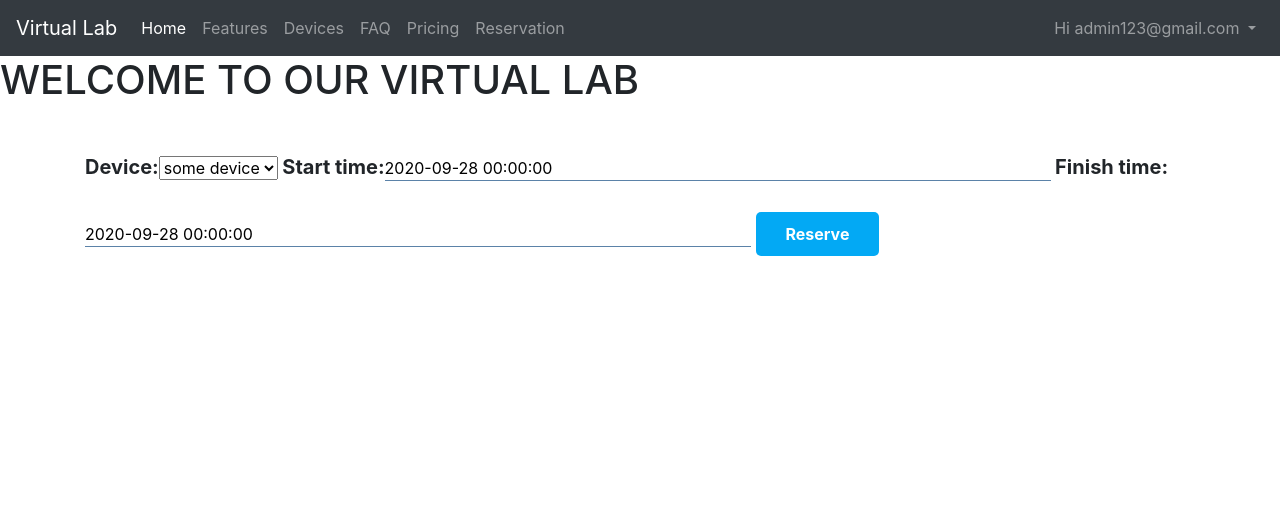
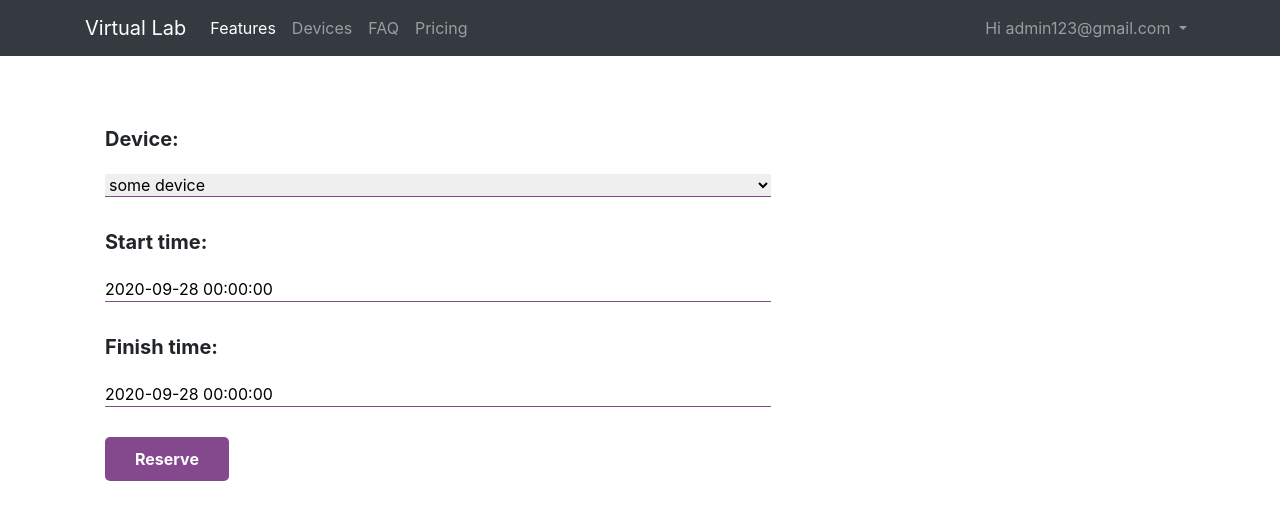
Before and after one commit to MarwaAbdelbasit/virtual-lab, a Django app: page /app/Reservation/ in a window 1280 px wide. Shown: the top 520 px of the page. Run offline with Django 3.2, Linux system fonts and the light colour scheme; a user stored in the database is signed in; data comes from the database, SQL or seed files in the repository; both versions use the stored data as it was after the commit; some libraries are stand-ins or nearby versions.

Commit message:
optimized home page, student interface

```diff
--- a/app/forms.py
+++ b/app/forms.py
@@ -117,3 +117,11 @@ class ReserveForm(forms.ModelForm):
     class Meta:
         model = Reservation
         fields = ('Device', 'Start_time', 'Finish_time')
+
+
+
+# experiment form
+class ExperimentsForm(forms.ModelForm):
+    class Meta:
+        model = Experiments
+        fields = ('title', 'description', 'experiment_id', 'device_name', 'duration')
--- a/app/models.py
+++ b/app/models.py
@@ -65,6 +65,14 @@ class User(AbstractBaseUser):
     faculty = models.CharField(max_length=100)
     country = models.CharField(max_length=30)
     date_of_birth = models.DateField(verbose_name="date of birth", auto_now=False, auto_now_add=False, null=True)
+    STUDENT = 'S'
+    INSTITUTE = 'I'
+    user_types = [
+        (STUDENT, 'Student'),
+        (INSTITUTE, 'Institute'),
+    ]
+    type = models.CharField(max_length=1, choices=user_types, default=STUDENT)
+    Institute_id = models.IntegerField()
 
     timestamp = models.DateTimeField(auto_now_add=True)
     active = models.BooleanField(default=True) # can login
@@ -88,10 +96,10 @@ class User(AbstractBaseUser):
     def get_faculty(self):
         return self.faculty
 
-    # def get_date_of_birth(self):
-    #     if self.date_of_birth:
-    #         return self.date_of_birth
-    #     return self.email
+    def get_date_of_birth(self):
+        if self.date_of_birth:
+            return self.date_of_birth
+        return self.email
 
     def short_name(self):
         return self.email
@@ -101,6 +109,15 @@ class User(AbstractBaseUser):
 
     def has_module_perms(self, app_label):
         return True
+
+    def user_type(self):
+        is_student = True
+        is_institute_student = True
+        if (self.type == STUDENT) & (self.Institute_id == null):
+            return student
+        elif (self.type == 'INSTITUTE'):
+            self.USERNAME_FIELD = 'Institute_id'
+            return is_institute_student
 
     @property
     def is_staff(self):
--- a/app/templates/app/Reserve.html
+++ b/app/templates/app/Reserve.html
@@ -2,7 +2,7 @@
 
 {% block content %}
   <div class="Reservation">
-    <form class="AddDevice_form" action="{% url 'app:Reservation' %}" method="post">
+    <form class="Reservation_form" action="{% url 'app:Reservation' %}" method="post">
       {% csrf_token %}
       {{ form }}
       <input type="submit" value="Reserve">
--- a/app/urls.py
+++ b/app/urls.py
@@ -13,5 +13,6 @@ urlpatterns = [
     path('Add/', views.AddQuestion, name='AddQuestion'),
     path('FAQ/', views.faq, name='faq'),
     path('Reservation/', views.Reservation, name='Reservation'),
-
+    path('student_interface/', views.student_interface, name='student_interface'),
+    path('experiment/', views.Experiment, name='Experiment'),
 ]
--- a/app/views.py
+++ b/app/views.py
@@ -4,12 +4,16 @@ from django.http import HttpResponse
 from django.shortcuts import render,redirect
 from django.utils.http import is_safe_url
 from . import forms
-from .forms import RegisterForm, LoginForm, AddDeviceForm, AddQForm,ReserveForm
+from .forms import RegisterForm, LoginForm, AddDeviceForm, AddQForm, ReserveForm, ExperimentsForm
 from django.contrib.auth import login, logout
 from .models import  *
 from django.contrib.auth.decorators import login_required
 
 # Create your views here.
+
+def student_interface(request):
+    return render(request, 'app/student_interface.html')
+
 def devices(request):
     devices = Devices.objects.all()
     experiments = Experiments.objects.all()
@@ -23,11 +27,12 @@ class Register_view(CreateView):
 
 class Login_view(FormView):
     form_class = LoginForm
-    success_url = '/app/devices.html'
+    success_url = '/app/student_interface.html'
     template_name = 'app/login.html'
 
     def form_valid(self, form):
         request = self.request
+        # success_url = '/app/dashboard/'
         next_ = request.GET.get('next')
         next_post = request.POST.get('next')
         redirect_path = next_ or next_post or None
@@ -96,3 +101,18 @@ def Reservation(request):
     else:
         form = ReserveForm()
     return render(request, 'app/Reserve.html', {'form': form})
+
+
+@login_required(login_url='/app/login/')
+def Experiment(request):
+    if request.method == 'POST':
+        form = ExperimentsForm(request.POST)
+        if form.is_valid():
+            # save experiment to db
+            instance_of_experiment = form.save(commit=False)
+            instance_of_experiment.user_exp = request.user
+            instance_of_experiment.save()
+            return redirect('home')
+    else:
+        form = ExperimentsForm()
+    return render(request, 'app/experiment.html', {'form': form})
--- a/assets/style.css
+++ b/assets/style.css
@@ -1,3 +1,8 @@
+/* colors */
+:root {
+  --purple-color: #83498c;
+}
+
 * {
   box-sizing: border-box;
   margin: 0;
@@ -31,14 +36,14 @@ input[type=submit]:focus {
   overflow: visible;
   padding: 5px 20px;
   border: none;
-  border-bottom: 1px solid #5B82A8;
+  border-bottom: 1px solid var(--purple-color);
 }
 
 .login_form input[type=submit] {
   border: none;
   padding: 10px 30px;
   font-weight: bold;
-  background-color: #03A9F4;
+  background-color: var(--purple-color);
   color: #fff;
   border-radius: 5px;
   margin: 20px 0 0 0;
@@ -70,7 +75,7 @@ input[type=submit]:focus {
 .register_form input[type=email],
 .register_form input[type=password] {
   border: none;
-  border-bottom: 1px solid #5B82A8;
+  border-bottom: 1px solid var(--purple-color);
   margin-bottom: 10px;
   width: 60%;
 }
@@ -79,7 +84,7 @@ input[type=submit]:focus {
   border: none;
   padding: 10px 30px;
   font-weight: bold;
-  background-color: #03A9F4;
+  background-color: var(--purple-color);
   color: #fff;
   border-radius: 5px;
   margin: 20px 0 0 0;
@@ -101,7 +106,7 @@ input[type=submit]:focus {
 .AddQ_form input[type=text],
 .AddQ_form textarea {
   border: none;
-  border-bottom: 1px solid #5B82A8;
+  border-bottom: 1px solid var(--purple-color);
   margin-bottom: 10px;
   width: 60%;
 }
@@ -110,7 +115,7 @@ input[type=submit]:focus {
   border: none;
   padding: 10px 30px;
   font-weight: bold;
-  background-color: #03A9F4;
+  background-color: var(--purple-color);
   color: #fff;
   border-radius: 5px;
   margin: 20px 0 0 0;
@@ -123,7 +128,7 @@ input[type=submit]:focus {
   border: none;
   padding: 10px 30px;
   font-weight: bold;
-  background-color: #03A9F4;
+  background-color: var(--purple-color);
   color: #fff;
   border-radius: 5px;
   margin-top: 40px;
@@ -137,7 +142,7 @@ input[type=submit]:focus {
   border: none;
   padding: 10px 30px;
   font-weight: bold;
-  background-color: #03A9F4;
+  background-color: var(--purple-color);
   color: #fff;
   border-radius: 5px;
   margin-top: 40px;
@@ -163,7 +168,7 @@ input[type=submit]:focus {
 .AddDevice_form input[type=number],
 .AddDevice_form textarea {
   border: none;
-  border-bottom: 1px solid #5B82A8;
+  border-bottom: 1px solid var(--purple-color);
   margin-bottom: 10px;
   width: 60%;
 }
@@ -173,8 +178,120 @@ input[type=submit]:focus {
   border: none;
   padding: 10px 30px;
   font-weight: bold;
-  background-color: #03A9F4;
+  background-color: var(--purple-color);
   color: #fff;
   border-radius: 5px;
   margin-top: 20px;
 }
+
+
+
+/* intro part of home page */
+.intro {
+  display: flex;
+  flex-direction: row;
+  align-items: flex-start;
+  justify-content: flex-start;
+}
+
+.intro .left a {
+  text-decoration: none;
+  background-color: var(--purple-color);
+  color: #fff;
+  padding: 10px 30px;
+  display: inline-block;
+  margin-top: 20px;
+  font-size: 20px;
+  border-radius: 5px;
+}
+
+.intro .left a:hover {
+  box-shadow: 0px 0px 10px 0px #999;
+}
+
+
+
+/* reservation form */
+.Reservation .Reservation_form {
+  display: flex;
+  flex-direction: column;
+  align-items: baseline;
+}
+
+.Reservation_form label {
+  margin: 20px;
+  font-size: 20px;
+  font-weight: bold;
+}
+
+.Reservation_form select,
+.Reservation_form input[type=text] {
+  border: none;
+  border-bottom: 1px solid var(--purple-color);
+  margin-bottom: 10px;
+  width: 60%;
+}
+
+.Reservation_form input[type=submit] {
+  border: none;
+  padding: 10px 30px;
+  font-weight: bold;
+  background-color: var(--purple-color);
+  color: #fff;
+  border-radius: 5px;
+  margin: 20px 0 0 0;
+}
+
+
+
+/* student interface */
+.myCard a {
+  text-decoration: none;
+  background-color: var(--purple-color);
+  color: #fff;
+  padding: 10px 30px;
+  display: inline-block;
+  margin-top: 20px;
+  font-size: 20px;
+  border-radius: 5px;
+}
+
+.myCard a:hover {
+  box-shadow: 0px 0px 10px 0px #999;
+  text-decoration: none;
+}
+
+
+
+/* experiment form */
+.experiment .experiment_form {
+  display: flex;
+  flex-direction: column;
+  align-items: baseline;
+}
+
+.experiment_form label {
+  margin: 20px;
+  font-size: 20px;
+  font-weight: bold;
+}
+
+.experiment_form input[type=text],
+.experiment_form input[type=number],
+.experiment_form textarea,
+.experiment_form select {
+  border: none;
+  border-bottom: 1px solid var(--purple-color);
+  margin-bottom: 10px;
+  width: 60%;
+}
+
+.experiment_form input[type=submit] {
+  border: none;
+  padding: 10px 30px;
+  font-weight: bold;
+  background-color: var(--purple-color);
+  color: #fff;
+  border-radius: 5px;
+  margin: 20px 0 0 0;
+}
--- a/templates/base_layout.html
+++ b/templates/base_layout.html
@@ -29,7 +29,6 @@
   </head>
   <body>
     {%include 'nav.html' %}
-    <h1>WELCOME TO OUR VIRTUAL LAB</h1>
     <div class="container mt-5">
       {% block content%}
       {% endblock %}
--- a/templates/nav.html
+++ b/templates/nav.html
@@ -1,5 +1,6 @@
 <nav class="navbar navbar-expand-lg navbar-dark bg-dark">
-  <a class="navbar-brand" href="#">Virtual Lab</a>
+  <div class="container">
+    <a class="navbar-brand" href="{% url 'home_page' %}">Virtual Lab</a>
     <button
       class="navbar-toggler"
       type="button"
@@ -17,9 +18,6 @@
     >
       <ul class="navbar-nav">
         <li class="nav-item active">
-        <a class="nav-link" href="#">Home <span class="sr-only">(current)</span></a>
-      </li>
-      <li class="nav-item">
           <a class="nav-link" href="#">Features</a>
         </li>
         <li class="nav-item">
@@ -31,10 +29,6 @@
         <li class="nav-item">
           <a class="nav-link" href="#">Pricing</a>
         </li>
-      <li class="nav-item">
-        <a href="{% url 'app:Reservation' %}" class="nav-link"> Reservation</a>
-      </li>
-
       </ul>
       <ul class="navbar-nav">
         {% if user.is_authenticated %}
@@ -68,4 +62,5 @@
         {% endif %}
       </ul>
     </div>
+  </div>
 </nav>
--- a/virtualLab/urls.py
+++ b/virtualLab/urls.py
@@ -5,9 +5,12 @@ from django.conf.urls.static import static  # allow us to say where the media ur
 from django.conf import settings
 from . import views
 
+# app_name = 'lab'
+
 urlpatterns = [
     path('admin/', admin.site.urls),
-    path('', views.home, name='home'),
+    path('', views.base_layout_view, name='home'),
+    path('home/', views.home_view, name = 'home_page'),
     path('app/', include('app.urls')),
 ]
 
--- a/virtualLab/views.py
+++ b/virtualLab/views.py
@@ -1,5 +1,9 @@
 from django.http import HttpResponse
 from django.shortcuts import render, redirect
 
-def home(request):
+def base_layout_view(request):
     return render(request, 'base_layout.html')
+
+# home page view
+def home_view(request):
+    return render(request, 'home.html')
```
Also changed, not shown: app/templates/app/experiment.html (added, +12 -0 lines), app/templates/app/student_interface.html (added, +28 -0 lines), templates/home.html (added, +15 -0 lines), app/migrations/0003_user_type.py (added), app/migrations/0004_user_institute_id.py (added), db.sqlite3, media/Coding.gif (added). Lines whose indentation alone changed are shown as unchanged.
